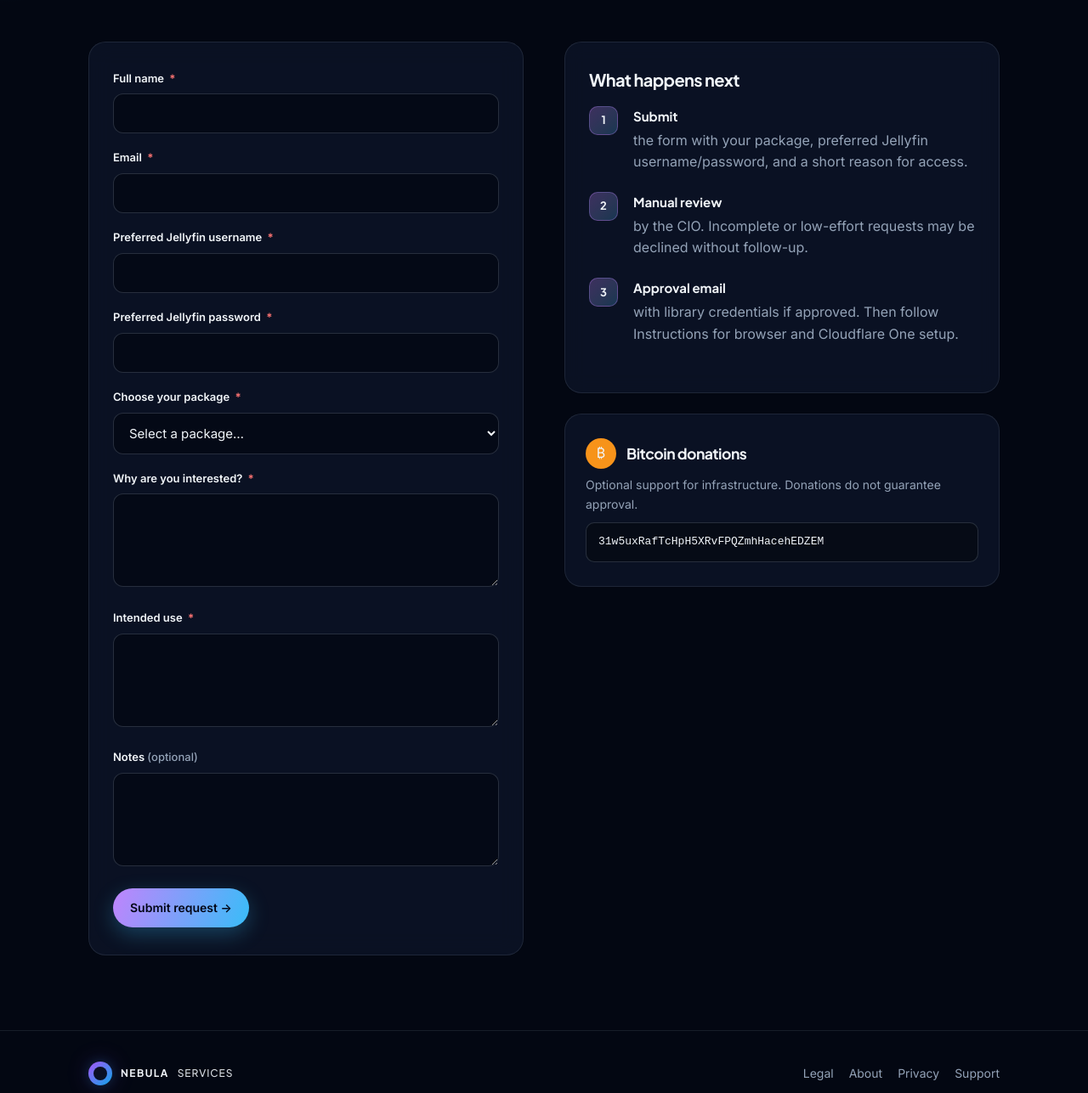
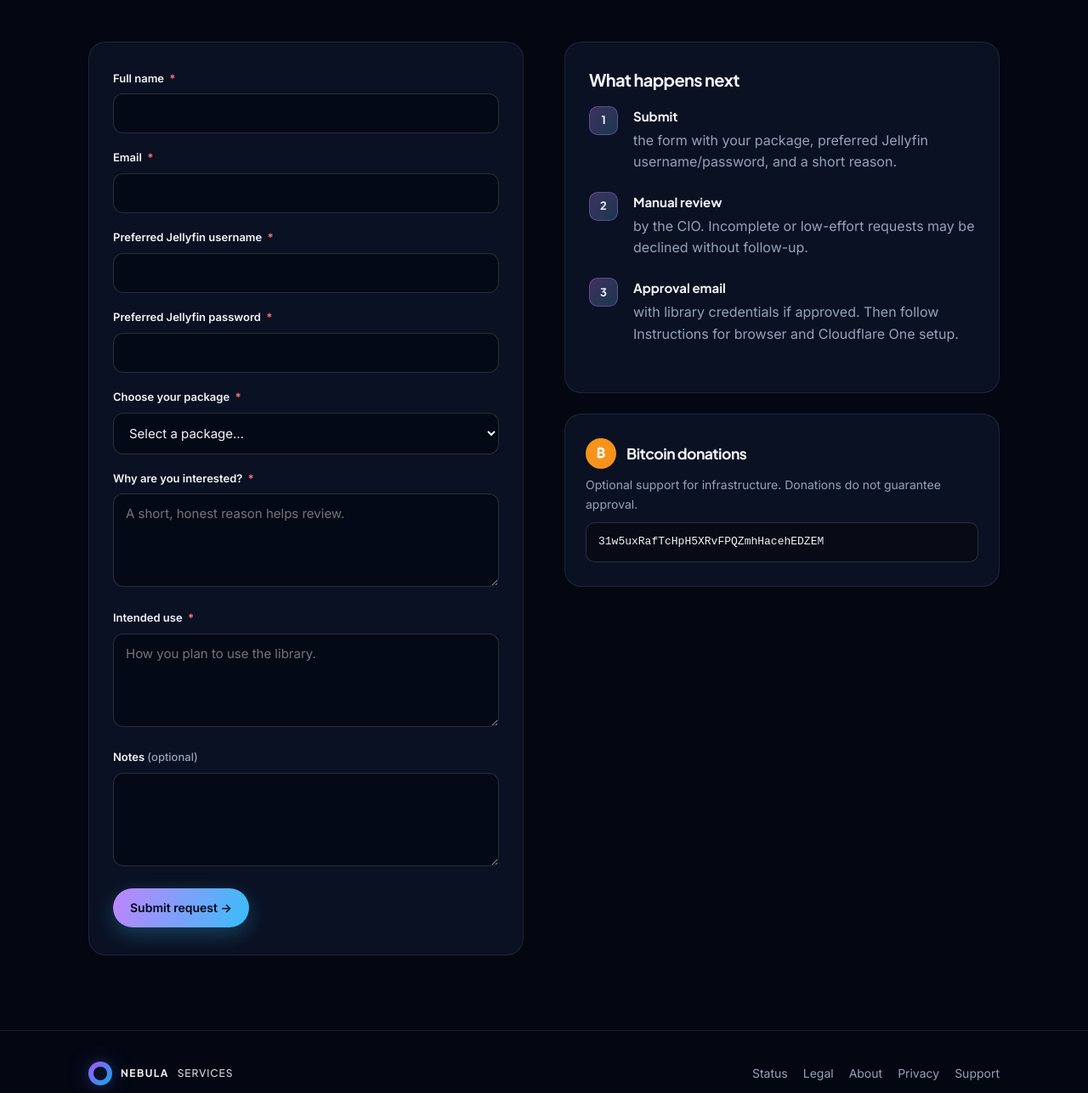
Before and after one commit to LockBorn1/nebulaservices.live, a plain HTML site: page access.html in a window 1280 px wide. Shown: the part 393-1680 px from the top of the page at 85% size. Drawn offline with Linux system fonts and the light colour scheme.

Commit message:
Polish Access page: clearer next steps, consistent nav/footer

```diff
--- a/access.html
+++ b/access.html
@@ -14,6 +14,7 @@
     .btc-logo {
       width: 36px; height: 36px; border-radius: 50%; flex-shrink: 0;
       background: #f7931a; display: inline-flex; align-items: center; justify-content: center;
+      font-weight: 700; color: #fff;
     }
     .btc-addr { font-family: ui-monospace, monospace; font-size: 13px; word-break: break-all; color: var(--text); background: rgba(0,0,0,0.35); border: 1px solid var(--line-strong); border-radius: 10px; padding: 12px 14px; margin-top: 10px; }
     .req { color: #f87171; margin-left: 3px; font-weight: 700; }
@@ -64,6 +65,7 @@
     <a href="instructions.html">Instructions</a>
     <a href="support.html">Support</a>
     <a href="about.html">About</a>
+    <a href="status.html">Status</a>
     <button type="button" id="themeToggleDrawer" class="drawer-theme-btn">Theme</button>
   </nav>
   <main>
@@ -124,13 +126,13 @@
 
               <div class="form-group">
                 <label for="req-interest">Why are you interested? <span class="req" aria-hidden="true">*</span></label>
-                <textarea id="req-interest" name="interest_reason" required aria-required="true"></textarea>
+                <textarea id="req-interest" name="interest_reason" required aria-required="true" placeholder="A short, honest reason helps review."></textarea>
                 <div class="field-error" data-for="req-interest">This is a required field</div>
               </div>
 
               <div class="form-group">
                 <label for="req-use">Intended use <span class="req" aria-hidden="true">*</span></label>
-                <textarea id="req-use" name="intended_use" required aria-required="true"></textarea>
+                <textarea id="req-use" name="intended_use" required aria-required="true" placeholder="How you plan to use the library."></textarea>
                 <div class="field-error" data-for="req-use">This is a required field</div>
               </div>
 
@@ -146,7 +148,7 @@
             <div class="access-box">
               <h2 style="font-size:1.25rem;margin-bottom:8px">What happens next</h2>
               <ol class="steps">
-                <li><strong>Submit</strong> the form with your package, preferred Jellyfin username/password, and a short reason for access.</li>
+                <li><strong>Submit</strong> the form with your package, preferred Jellyfin username/password, and a short reason.</li>
                 <li><strong>Manual review</strong> by the CIO. Incomplete or low-effort requests may be declined without follow-up.</li>
                 <li><strong>Approval email</strong> with library credentials if approved. Then follow <a href="instructions.html">Instructions</a> for browser and Cloudflare One setup.</li>
               </ol>
@@ -169,6 +171,7 @@
       <div class="footer-top">
         <a class="brand" href="index.html"><span class="logo" aria-hidden="true"></span><span class="word">NEBULA</span><span class="sub">SERVICES</span></a>
         <div class="footer-links">
+          <a href="status.html">Status</a>
           <a href="legal.html">Legal</a>
           <a href="about.html">About</a>
           <a href="privacy.html">Privacy</a>
```
